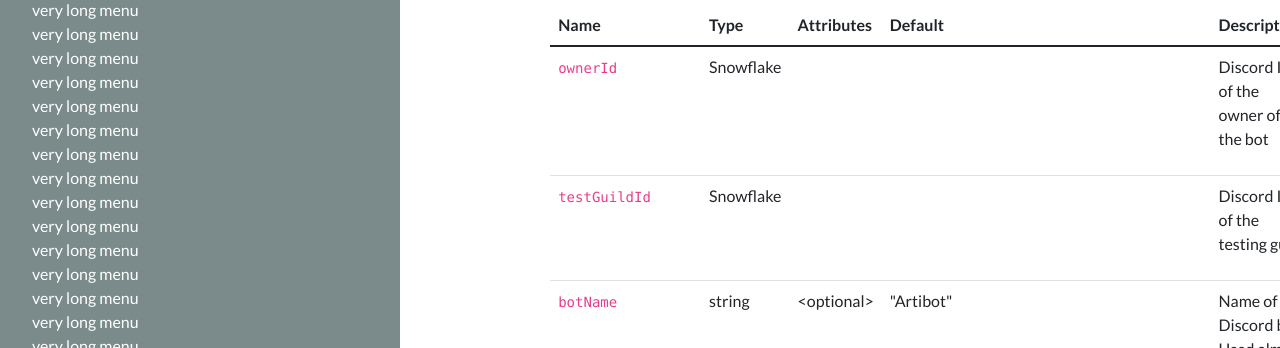
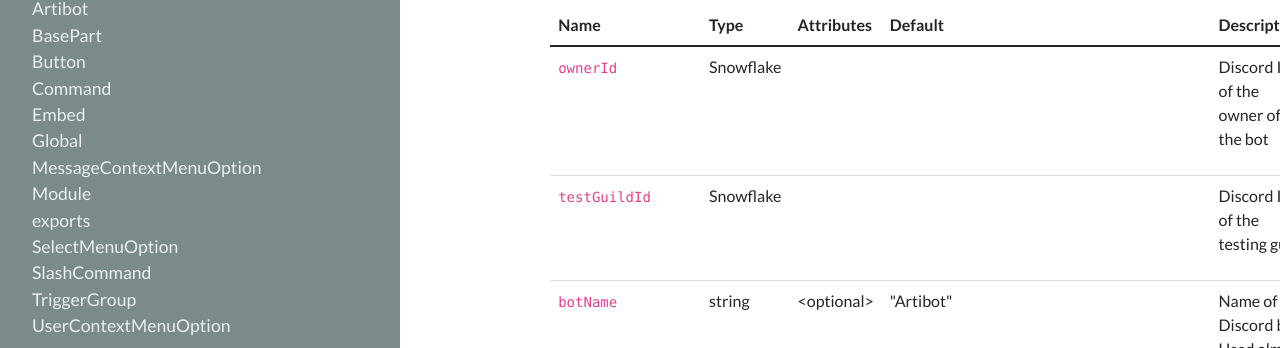
Before and after one commit to GoudronViande24/artibot-jsdoc-template, a website: page test.html in a window 1280 px wide. Shown: the part 322-670 px from the top of the page. Drawn offline with nearby package versions, Linux system fonts and the light colour scheme.

Commit message:
Better menu

```diff
--- a/static/styles/jsdoc-default.css
+++ b/static/styles/jsdoc-default.css
@@ -46,3 +46,21 @@ img {
 ::-webkit-scrollbar-thumb {
 	background-color: var(--bs-primary);
 }
+
+.menu li::marker {
+	content: "";
+}
+
+.menu ul {
+	padding: 0;
+}
+
+.menu a {
+	color: var(--bs-light);
+	text-decoration: none;
+	font-size: 1.1em;
+}
+
+.menu a:hover {
+	color: var(--bs-primary);
+}
--- a/test.html
+++ b/test.html
@@ -28,6 +28,7 @@
 
 <body>
 	<nav id="nav" class="sidebar p-3 text-white bg-dark">
+
 		<div class="sidebar-content w-100 px-md-3 d-flex flex-column h-100">
 			<a href="/" class="text-white text-decoration-none">
 				<div class="w-100 text-center">
@@ -36,50 +37,10 @@
 				</div>
 			</a>
 			<div class="menu flex-fill" style="overflow-y: scroll;">
-				very long menu<br>
-				very long menu<br>
-				very long menu<br>
-				very long menu<br>
-				very long menu<br>
-				very long menu<br>
-				very long menu<br>
-				very long menu<br>
-				very long menu<br>
-				very long menu<br>
-				very long menu<br>
-				very long menu<br>
-				very long menu<br>
-				very long menu<br>
-				very long menu<br>
-				very long menu<br>
-				very long menu<br>
-				very long menu<br>
-				very long menu<br>
-				very long menu<br>
-				very long menu<br>
-				very long menu<br>
-				very long menu<br>
-				very long menu<br>
-				very long menu<br>
-				very long menu<br>
-				very long menu<br>
-				very long menu<br>
-				very long menu<br>
-				very long menu<br>
-				very long menu<br>
-				very long menu<br>
-				very long menu<br>
-				very long menu<br>
-				very long menu<br>
-				very long menu<br>
-				very long menu<br>
-				very long menu<br>
-				very long menu<br>
-				very long menu<br>
-				very long menu<br>
-				very long menu<br>
+				<h3>Classes</h3><ul><li><a href="Artibot.html">Artibot</a></li><li><a href="BasePart.html">BasePart</a></li><li><a href="Button.html">Button</a></li><li><a href="Command.html">Command</a></li><li><a href="Embed_Embed.html">Embed</a></li><li><a href="Global_.html">Global</a></li><li><a href="MessageContextMenuOption.html">MessageContextMenuOption</a></li><li><a href="Module.html">Module</a></li><li><a href="module_.html#.exports">exports</a></li><li><a href="SelectMenuOption.html">SelectMenuOption</a></li><li><a href="SlashCommand.html">SlashCommand</a></li><li><a href="TriggerGroup_TriggerGroup.html">TriggerGroup</a></li><li><a href="UserContextMenuOption.html">UserContextMenuOption</a></li></ul><h3>Global</h3><ul><li><a href="global.html#escapeRegex">escapeRegex</a></li><li><a href="global.html#execute">execute</a></li><li><a href="global.html#log">log</a></li></ul>
 			</div>
 		</div>
+
 	</nav>
 
 	<div class="content">
```
